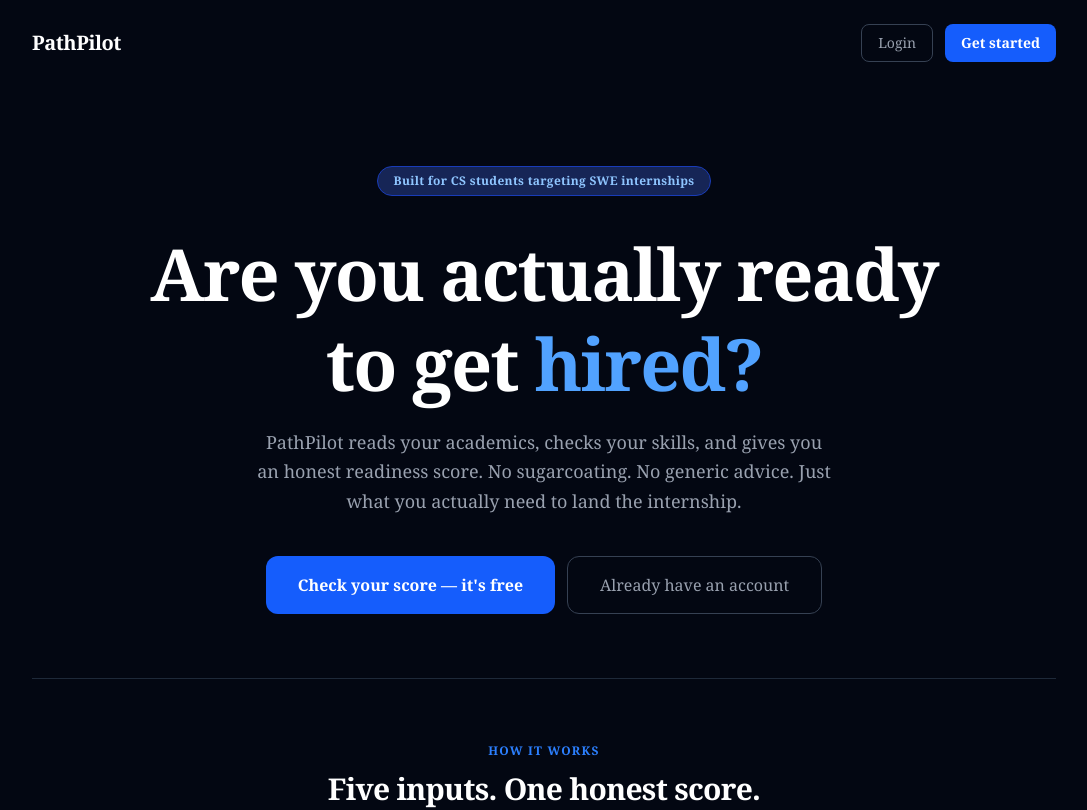
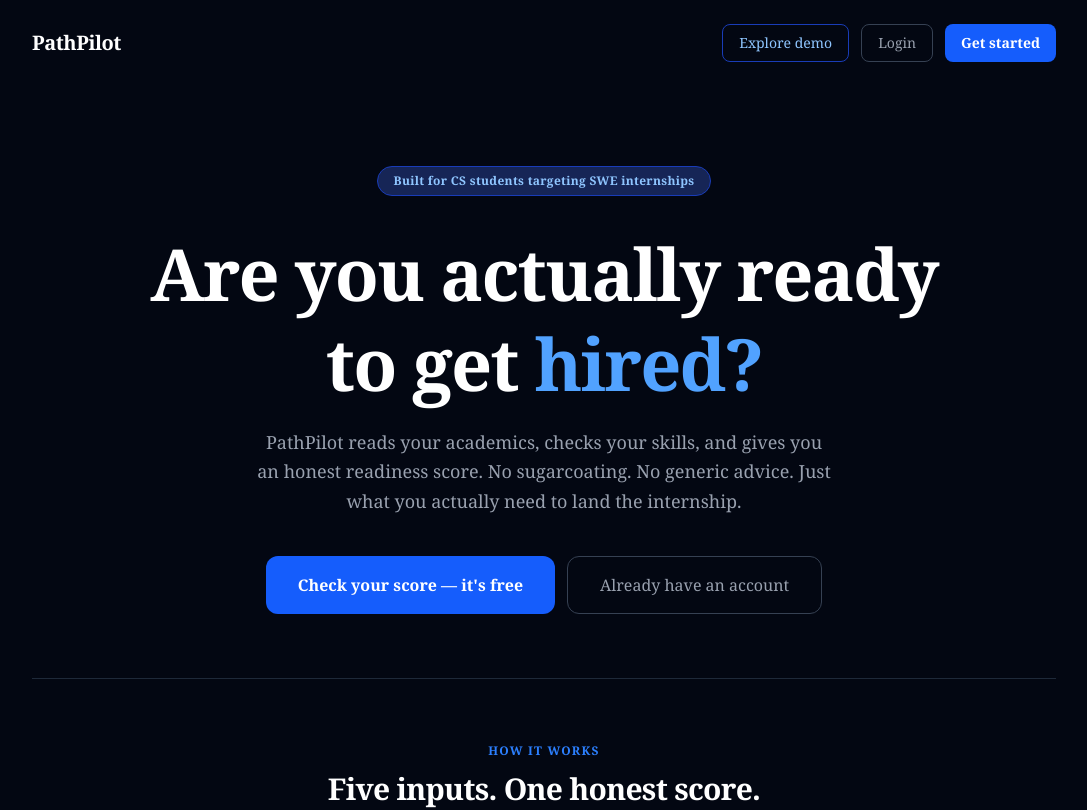
Before and after one commit to Cyrila7/PathPilot, a React (Vite) app in the folder pathpilot-vite/: page / in a window 1280 px wide. Shown: the top 810 px of the page, without its empty margins (96-1183 px from the left). Built offline with nearby package versions, Linux system fonts and the light colour scheme.

Commit message:
Link to public read-only demo from landing page

```diff
--- a/pathpilot-vite/src/pages/LandingPage.jsx
+++ b/pathpilot-vite/src/pages/LandingPage.jsx
@@ -22,6 +22,7 @@
       <nav className="max-w-5xl mx-auto flex justify-between items-center py-6">
         <span className="text-xl font-extrabold tracking-tight">PathPilot</span>
         <div className="flex gap-3">
+          <button onClick={() => navigate("/demo")} className="text-sm text-blue-300 border border-blue-800 px-4 py-2 rounded-lg hover:text-white transition-colors">Explore demo</button>
           <button
             onClick={() => navigate("/login")}
             className="text-sm text-gray-400 border border-gray-700 px-4 py-2 rounded-lg hover:text-white hover:border-gray-500 transition-colors"
```
